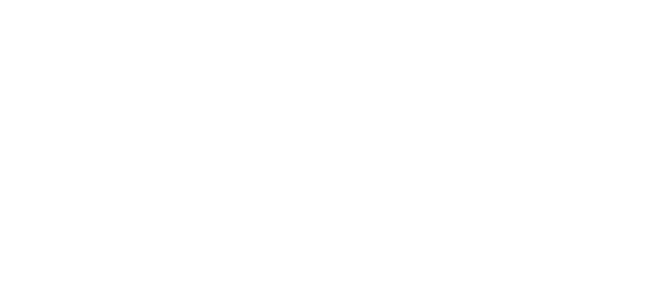
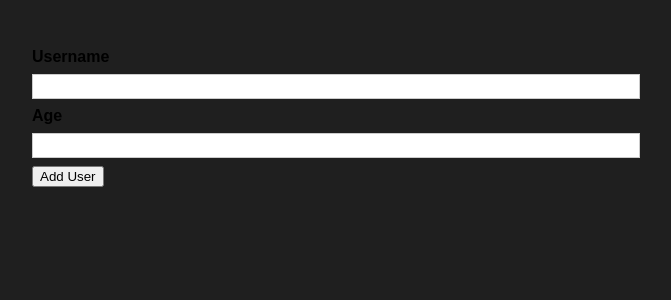
Before and after one commit to Kinshuk3/User-Input-Validator-React, a React (Create React App) app: page / in a window 1280 px wide. Shown: the top 300 px of the page, without its empty margins (304-975 px from the left). Built offline with nearby package versions, Linux system fonts and the light colour scheme.

Commit message:
Added AddUser component with Css

```diff
--- a/src/App.js
+++ b/src/App.js
@@ -1,10 +1,11 @@
 import React from 'react';
+import AddUser from './components/Users/AddUser';
 
 
 function App() {
   return (
     <div>
-
+      <AddUser />
     </div>
   );
 }
--- /dev/null
+++ b/src/components/Users/AddUser.js
@@ -0,0 +1,22 @@
+import React from "react";
+import classes from "./AddUser.module.css"
+
+const formSubmitHandler = (event) => {
+  event.preventDefault();
+};
+
+const AddUser = (props) => {
+  return (
+    <form onSubmit={formSubmitHandler} className={classes.input}>
+      <label htmlFor="username">Username</label>
+      <input type="text" id="username"></input>
+
+      <label htmlFor="age">Age</label>
+      <input type="number" id="age"></input>
+
+      <button type="submit">Add User</button>
+    </form>
+  );
+};
+
+export default AddUser;
--- /dev/null
+++ b/src/components/Users/AddUser.module.css
@@ -0,0 +1,26 @@
+.input {
+    margin: 2rem auto;
+    padding: 1rem;
+    width: 90%;
+    max-width: 40rem;
+  }
+
+  .input label {
+    display: block;
+    font-weight: bold;
+    margin-bottom: 0.5rem;
+  }
+
+  .input input {
+    font: inherit;
+    display: block;
+    width: 100%;
+    border: 1px solid #ccc;
+    padding: 0.15rem;
+    margin-bottom: 0.5rem;
+  }
+
+  .input input:focus {
+    outline: none;
+    border-color: #4f005f;
+  }
--- a/src/index.css
+++ b/src/index.css
@@ -4,6 +4,7 @@
 
 html {
   font-family: sans-serif;
+  background: #1f1f1f;
 }
 
 body {
```
